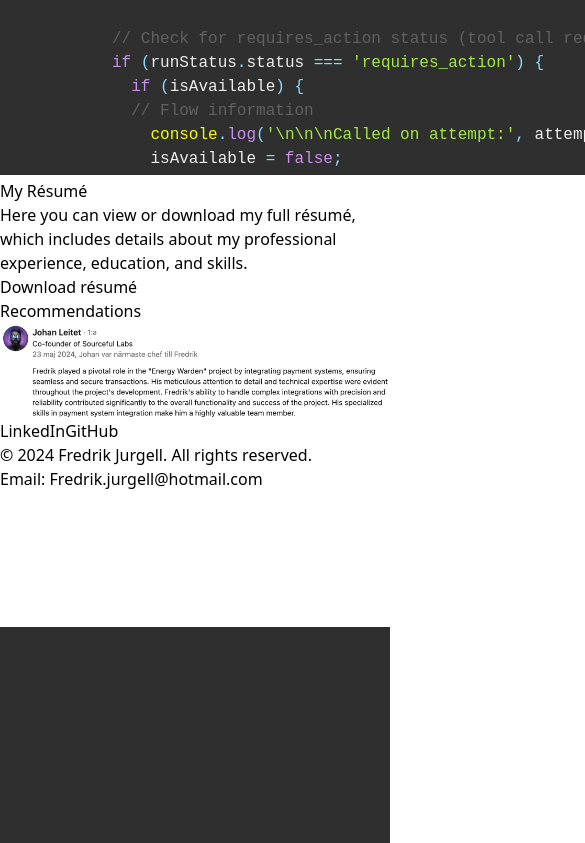
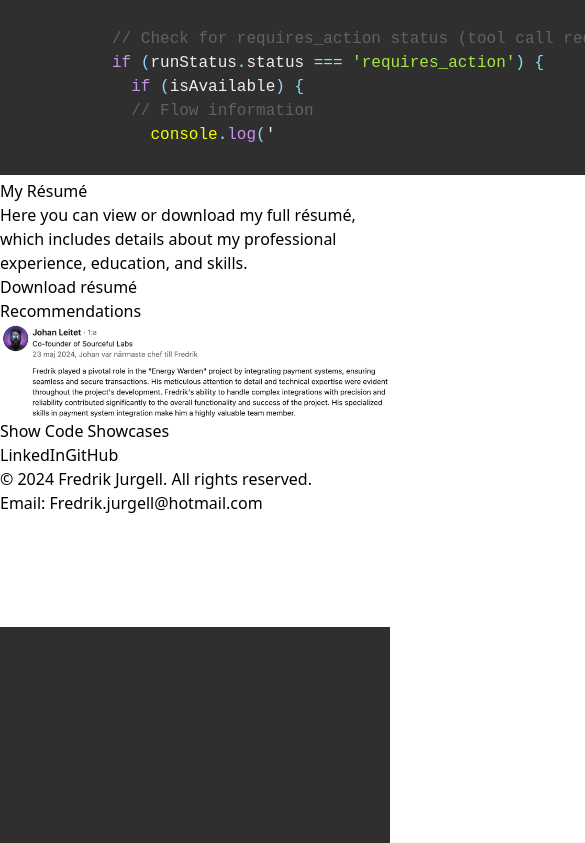
Before and after one commit to FredrikJurgell/my-portfolio, a Next.js app: page / in a window 390 px wide. Shown: the part 1081-1924 px from the top of the page, 585 px wide, since content can reach past the window. Built offline with nearby package versions, Linux system fonts and the light colour scheme.

Commit message:
Add responsive design support

```diff
--- a/src/pages/index.js
+++ b/src/pages/index.js
@@ -16,10 +16,7 @@ export default function Home() {
     projects: false,
     resume: false,
     recommendation: false,
-    codeShowcase1: false,
-    codeShowcase2: false,
-    codeShowcase3: false,
-    codeShowcase4: false,
+    codeShowcases: false,
   });
 
   const { darkMode, setDarkMode } = useContext(DarkModeContext);
@@ -28,89 +25,12 @@ export default function Home() {
   const resumeRef = useRef(null);
   const recommendationRef = useRef(null);
   const codeShowcaseRefs = [useRef(null), useRef(null), useRef(null), useRef(null)];
-
-  useEffect(() => {
-    if (typeof window !== 'undefined') {
-      const savedDarkMode = localStorage.getItem('darkMode');
-      const prefersDarkMode = window.matchMedia && window.matchMedia('(prefers-color-scheme: dark)').matches;
-      const initialDarkMode = savedDarkMode !== null ? savedDarkMode === 'true' : prefersDarkMode;
-      setDarkMode(initialDarkMode);
-      if (initialDarkMode) {
-        document.documentElement.classList.add('dark');
-      } else {
-        document.documentElement.classList.remove('dark');
-      }
-
-      const darkModeMediaQuery = window.matchMedia('(prefers-color-scheme: dark)');
-      const handleThemeChange = (e) => {
-        setDarkMode(e.matches);
-      };
-      darkModeMediaQuery.addEventListener('change', handleThemeChange);
-      return () => darkModeMediaQuery.removeEventListener('change', handleThemeChange);
-    }
-  }, [setDarkMode]);
-
-  useEffect(() => {
-    const sections = [
-      { ref: aboutRef, key: 'about' },
-      { ref: projectsRef, key: 'projects' },
-      { ref: resumeRef, key: 'resume' },
-      { ref: recommendationRef, key: 'recommendation' },
-      { ref: codeShowcaseRefs[0], key: 'codeShowcase1' },
-      { ref: codeShowcaseRefs[1], key: 'codeShowcase2' },
-      { ref: codeShowcaseRefs[2], key: 'codeShowcase3' },
-      { ref: codeShowcaseRefs[3], key: 'codeShowcase4' },
-    ];
-
-    const observer = new IntersectionObserver((entries) => {
-      entries.forEach((entry) => {
-        if (entry.isIntersecting) {
-          setIsVisible((prevState) => ({
-            ...prevState,
-            [entry.target.id]: true,
-          }));
-        } else {
-          setIsVisible((prevState) => ({
-            ...prevState,
-            [entry.target.id]: false,
-          }));
-        }
-      });
-    }, { threshold: 0.1 });
-
-    sections.forEach(({ ref }) => {
-      if (ref.current) {
-        observer.observe(ref.current);
-      }
-    });
-
-    return () => {
-      sections.forEach(({ ref }) => {
-        if (ref.current) {
-          observer.unobserve(ref.current);
-        }
-      });
-    };
-  }, [codeShowcaseRefs]);
-
-  useEffect(() => {
-    if (typeof window !== 'undefined') {
-      localStorage.setItem('darkMode', darkMode);
-      if (darkMode) {
-        document.documentElement.classList.add('dark');
-      } else {
-        document.documentElement.classList.remove('dark');
-      }
-    }
-  }, [darkMode]);
-
-  const toggleDarkMode = () => {
-    setDarkMode((prevMode) => !prevMode);
-  };
+  const codeShowcasesRef = useRef(null);
 
   const codeSamples = [
     {
-      language: 'JavaScript', code: `async waitForGPT(thread, assistant, instruction, interaction) {
+      language: 'JavaScript',
+      code: `async waitForGPT(thread, assistant, instruction, interaction) {
       try {
         const run = await this.openai.beta.threads.runs.create(thread.id, {
           assistant_id: assistant.id,
@@ -132,7 +52,7 @@ export default function Home() {
           if (runStatus.status === 'requires_action') {
             if (isAvailable) {
             // Flow information
-              console.log('\\n\\n\\nCalled on attempt:', attempts, '\\n\\n\\n', 'available:', isAvailable, '\\n\\n\\n');
+              console.log('\n\n\nCalled on attempt:', attempts, '\n\n\n', 'available:', isAvailable, '\n\n\n');
               isAvailable = false;
               await this.useTool(runStatus, thread, run, interaction);
               await this.getLatestMessage(thread.id);
@@ -218,7 +138,8 @@ export default function Home() {
       }`
     },
     {
-      language: 'Java', code: `public void fit(float[][] X, int[] y) {
+      language: 'Java',
+      code: `public void fit(float[][] X, int[] y) {
     numFeatures = X[0].length;
     int numSamples = X.length;
 
@@ -243,7 +164,9 @@ export default function Home() {
       classProbabilities.put(label, (float) classCounts.get(label) / numSamples);
     }
   }` },
-    { language: 'csharp', code: `public async Task AddData(IEnumerable<Data> datas)
+    {
+      language: 'csharp',
+      code: `public async Task AddData(IEnumerable<Data> datas)
         {
             var index = "imdbdata";
             var batchSize = 200;
@@ -255,9 +178,88 @@ export default function Home() {
                 var response = await elasticClient.BulkAsync(b => b.CreateMany(batch).Index(index));
                 shipped += batchSize;
             }
+        }`
+    }
+  ];
+
+  useEffect(() => {
+    if (typeof window !== 'undefined') {
+      const savedDarkMode = localStorage.getItem('darkMode');
+      const prefersDarkMode = window.matchMedia && window.matchMedia('(prefers-color-scheme: dark)').matches;
+      const initialDarkMode = savedDarkMode !== null ? savedDarkMode === 'true' : prefersDarkMode;
+      setDarkMode(initialDarkMode);
+      if (initialDarkMode) {
+        document.documentElement.classList.add('dark');
+      } else {
+        document.documentElement.classList.remove('dark');
+      }
+
+      const darkModeMediaQuery = window.matchMedia('(prefers-color-scheme: dark)');
+      const handleThemeChange = (e) => {
+        setDarkMode(e.matches);
+      };
+      darkModeMediaQuery.addEventListener('change', handleThemeChange);
+      return () => darkModeMediaQuery.removeEventListener('change', handleThemeChange);
+    }
+  }, [setDarkMode]);
+
+  useEffect(() => {
+    const sections = [
+      { ref: aboutRef, key: 'about' },
+      { ref: projectsRef, key: 'projects' },
+      { ref: resumeRef, key: 'resume' },
+      { ref: recommendationRef, key: 'recommendation' },
+      { ref: codeShowcaseRefs[0], key: 'codeShowcase1' },
+      { ref: codeShowcaseRefs[1], key: 'codeShowcase2' },
+      { ref: codeShowcaseRefs[2], key: 'codeShowcase3' },
+      { ref: codeShowcaseRefs[3], key: 'codeShowcase4' },
+    ];
+
+    const observer = new IntersectionObserver((entries) => {
+      entries.forEach((entry) => {
+        if (entry.isIntersecting) {
+          setIsVisible((prevState) => ({
+            ...prevState,
+            [entry.target.id]: true,
+          }));
+        } else {
+          setIsVisible((prevState) => ({
+            ...prevState,
+            [entry.target.id]: false,
+          }));
         }
-` }
-  ];
+      });
+    }, { threshold: 0.1 });
+
+    sections.forEach(({ ref }) => {
+      if (ref.current) {
+        observer.observe(ref.current);
+      }
+    });
+
+    return () => {
+      sections.forEach(({ ref }) => {
+        if (ref.current) {
+          observer.unobserve(ref.current);
+        }
+      });
+    };
+  }, [codeShowcaseRefs]);
+
+  useEffect(() => {
+    if (typeof window !== 'undefined') {
+      localStorage.setItem('darkMode', darkMode);
+      if (darkMode) {
+        document.documentElement.classList.add('dark');
+      } else {
+        document.documentElement.classList.remove('dark');
+      }
+    }
+  }, [darkMode]);
+
+  const toggleDarkMode = () => {
+    setDarkMode((prevMode) => !prevMode);
+  };
 
   return (
     <div className={`${darkMode ? 'dark' : ''} flex flex-col min-h-screen bg-gradient-to-r from-blue-100 via-purple-100 to-pink-100 dark:from-gray-900 dark:via-gray-800 dark:to-gray-700 snap-y snap-mandatory overflow-y-scroll scroll-smooth transition-colors duration-500 relative z-0`}>
@@ -270,7 +272,7 @@ export default function Home() {
 
       <div className="container mx-auto grid grid-cols-9 gap-6 relative">
         {/* Left column */}
-        <div className="col-span-2 flex flex-col gap-[45vh] mt-24 relative z-20">
+        <div className="hidden md:col-span-2 md:flex flex-col gap-24 mt-24 relative z-20">
           {/* Code showcases on left */}
           {codeSamples.slice(0, 2).map((sample, index) => (
             <div
@@ -286,7 +288,7 @@ export default function Home() {
         </div>
 
         {/* Main content column */}
-        <div className="col-span-5 flex flex-col gap-8 w-full relative z-10 pr-10 pl-10">
+        <div className="col-span-9 md:col-span-5 flex flex-col gap-8 w-full relative z-10 pr-10 pl-10">
           {/* About Me */}
           <div className={`w-full max-w-none mx-auto flex justify-center ${isVisible.about ? 'opacity-100' : 'opacity-0'} transition-opacity duration-700`}>
             <section id="about" ref={aboutRef} className="hover:scale-105 transform transition-transform duration-500 ease-in-out animate-fade-in transform transition-all duration-500 my-10 md:my-20">
@@ -325,7 +327,7 @@ export default function Home() {
         </div>
 
         {/* Right column */}
-        <div className="col-span-2 flex flex-col relative z-20">
+        <div className="hidden md:col-span-2 md:flex flex-col relative z-20">
           {/* Code showcases on right */}
           {codeSamples.slice(2, 4).map((sample, index) => (
             <div
@@ -339,8 +341,30 @@ export default function Home() {
             </div>
           ))}
         </div>
+      </div>
 
+      <div id="codeShowcases" ref={codeShowcasesRef} className="w-full p-4 mt-10 md:mt-20 md:hidden">
+        <button
+          onClick={() => setIsVisible((prev) => ({ ...prev, codeShowcases: !prev.codeShowcases }))}
+          className="w-full p-4 bg-gradient-to-r from-blue-500 to-purple-500 text-white rounded-lg focus:outline-none focus:ring-4 focus:ring-blue-300 transition duration-500"
+        >
+          {isVisible.codeShowcases ? 'Hide Code Showcases' : 'Show Code Showcases'}
+        </button>
 
+        {isVisible.codeShowcases && (
+          <div className="mt-6 grid grid-cols-1 gap-4">
+            {codeSamples.map((sample, index) => (
+              <div key={index} className="p-4 bg-white rounded-lg shadow-md dark:bg-gray-800">
+                <CodeShowcase
+                  isVisible={true}
+                  codeLanguage={sample.language}
+                  initialCodeOption={sample.language.toLowerCase()}
+                  codeSamples={{ [sample.language.toLowerCase()]: sample.code }}
+                />
+              </div>
+            ))}
+          </div>
+        )}
       </div>
 
       <Footer />
```
